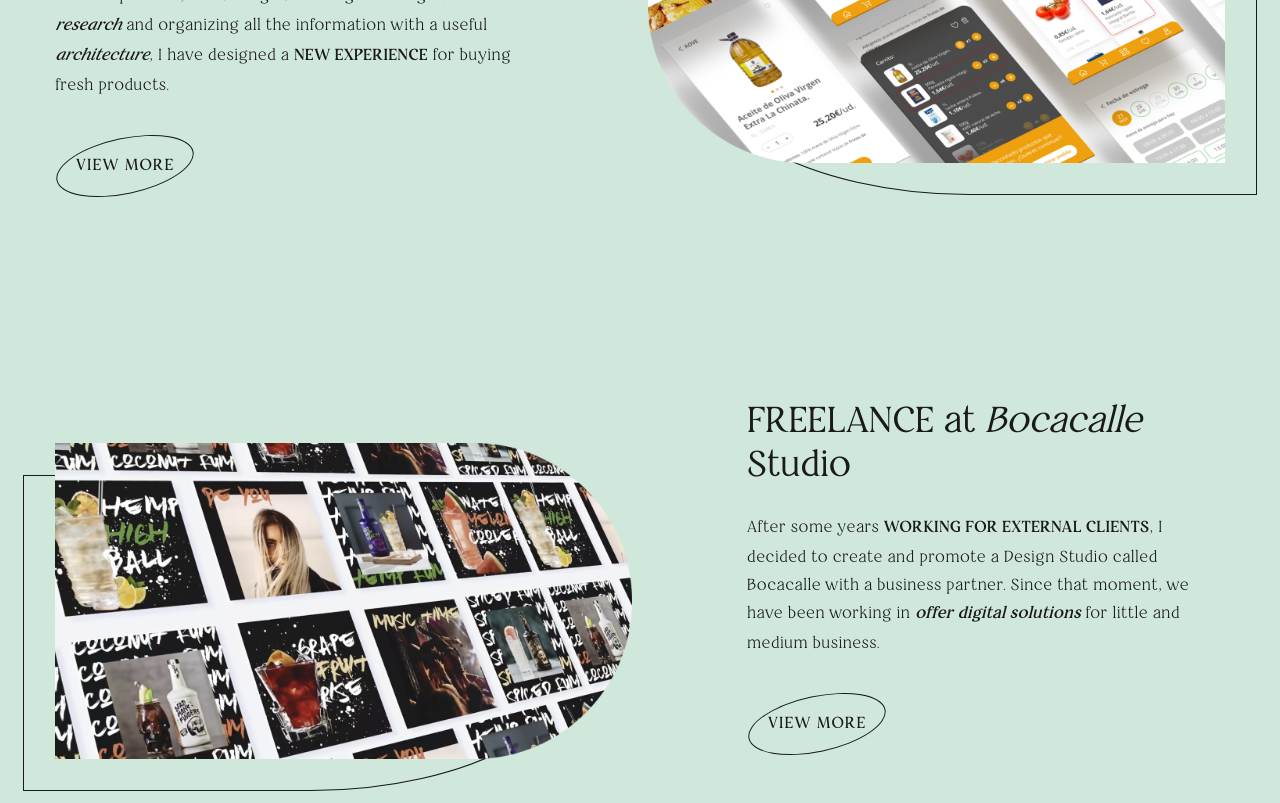
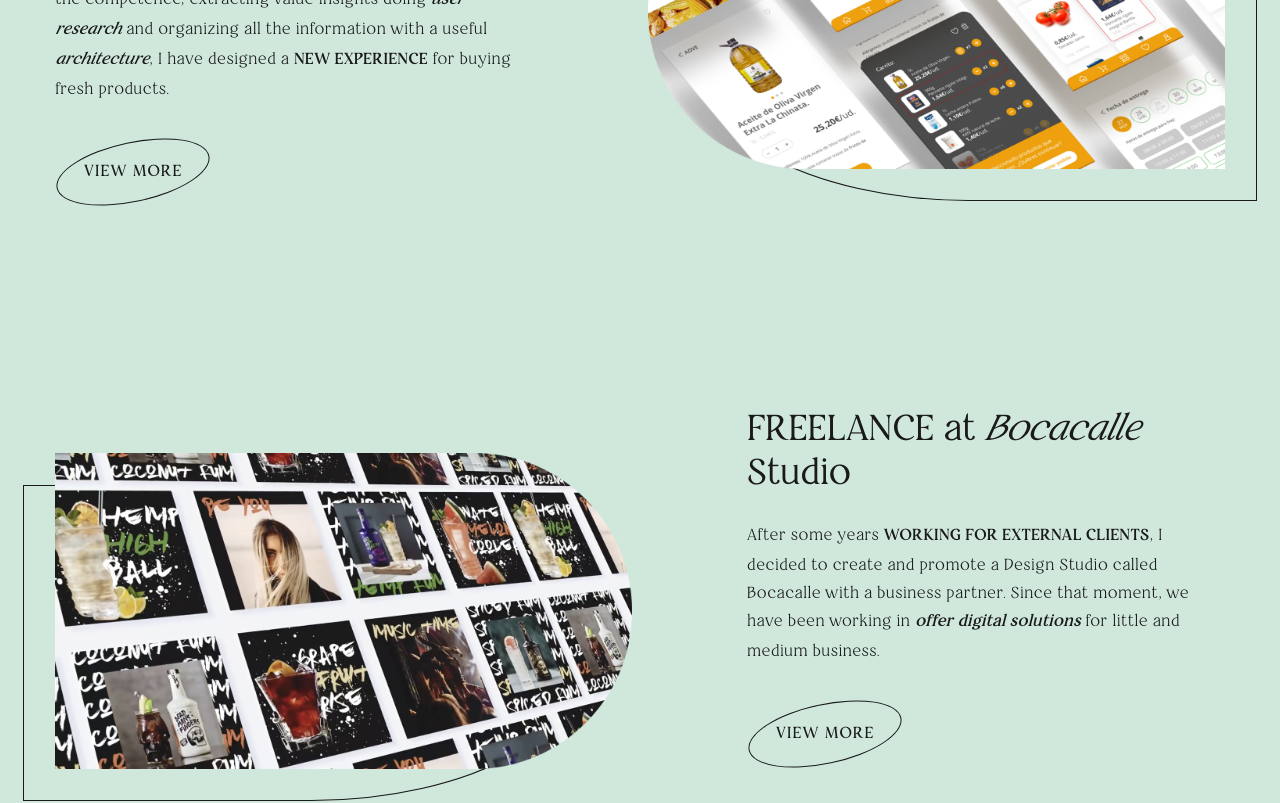
Before and after one commit to gemmabou/gemma-bou-web, a Vue app: page / in a window 1280 px wide. Shown: the part 1580-2383 px from the top of the page. Built offline with nearby package versions, Linux system fonts and the light colour scheme; what vue-window-size would draw is missing.

Commit message:
fixing button size

```diff
--- a/src/components/home/MainSection.vue
+++ b/src/components/home/MainSection.vue
@@ -20,6 +20,7 @@
       <p class="view-more-button">
         <bou-button
           label="View more"
+          size="large"
           :anchor="true"
           :href="link"
           :targetBlank="true"
@@ -43,6 +44,7 @@
       <p class="view-more-button">
         <bou-button
           label="View more"
+          size="large"
           :anchor="true"
           :href="link"
           :targetBlank="true"
@@ -70,6 +72,7 @@
         <bou-button
           label="View more"
           :anchor="true"
+          size="large"
           :href="link"
           :targetBlank="true"
         />
--- a/src/components/shared/Button.vue
+++ b/src/components/shared/Button.vue
@@ -60,6 +60,9 @@
 </script>
 
 <style lang="scss">
+$defaultHeight: 3.5rem;
+$defaultWidth: 8.75rem;
+
 $rotation: 12deg;
 $activeRotation: 1deg;
 
@@ -91,10 +94,8 @@
 
   transition: $hoverTransition;
 
-  min-height: 3.5rem;
-  min-width: 8.75rem;
-
-  //padding: 0.575rem 1.55rem;
+  min-height: $defaultHeight;
+  min-width: $defaultWidth;
 
   transform: rotate(-$rotation);
 
@@ -102,6 +103,16 @@
   border-radius: 50%;
   color: $neutral90;
   text-decoration: none;
+
+  &.small {
+    min-height: $defaultHeight - 1rem;
+    min-width: $defaultWidth - 1rem;
+  }
+
+  &.large {
+    min-height: $defaultHeight + 0.25rem;
+    min-width: $defaultWidth + 1rem;
+  }
 
   &.disabled {
     opacity: 0.6;
--- a/src/components/shared/navbar/NavbarItems.vue
+++ b/src/components/shared/navbar/NavbarItems.vue
@@ -4,6 +4,7 @@
       v-for="(item, index) in items"
       :key="index"
       :anchor="true"
+      :size="buttonSize"
       :label="item.displayName"
       :active="isItemActive(item.route)"
       @click="redirect(item.route)"
@@ -13,7 +14,8 @@
 </template>
 
 <script lang="ts">
-import { GenericFlexDirection, NavbarItem } from "@/types";
+import { GenericFlexDirection, GenericSize, NavbarItem, ScreenSize } from "@/types";
+import { getScreenSize } from "@/utils";
 import { Component, Vue, Prop } from "vue-property-decorator";
 
 @Component({})
@@ -25,6 +27,23 @@
     let result = "";
     if (this.direction) {
       result = `navbar-item-${this.direction}`;
+    }
+    return result;
+  }
+
+  get isMobileResolution() {
+    let result = false;
+    const screenSize = getScreenSize(this.windowWidth);
+    if (screenSize <= ScreenSize.sm) {
+      result = true;
+    }
+    return result;
+  }
+
+  get buttonSize() {
+    let result: GenericSize = 'default';
+    if(this.isMobileResolution) {
+      result = 'large';
     }
     return result;
   }
--- a/src/styles/common/default-styles.scss
+++ b/src/styles/common/default-styles.scss
@@ -42,6 +42,12 @@
         font-weight: normal;
     }
 
+    h1, h2, h3, h4, h5 {
+        i {
+            @include light-italic-font;
+        }
+    }
+
     li {
         @include body-3;
     }
--- a/src/views/About.vue
+++ b/src/views/About.vue
@@ -2,7 +2,7 @@
   <bou-container>
     <TitleSection>
       <template v-slot:title>
-        <h1>The EVOLUTION of Graphic, Web, UI, UX to <i>Product Designer</i></h1>
+        <h1>The <span class="uppercase">evolution</span> of Graphic, Web, UI, UX to <i>Product Designer</i></h1>
       </template>
       <template v-slot:description>
         <p>
--- a/src/views/Home.vue
+++ b/src/views/Home.vue
@@ -31,7 +31,7 @@
 
     <MainSection imagePosition="left">
       <template v-slot:title>
-        I have created a Design System for my posts on Instagram
+        I have created a <span class="uppercase">Design System</span> for my <i>posts</i> on Instagram
       </template>
       <template v-slot:description>
         <p class="body3">
@@ -90,7 +90,7 @@
     </MainSection>
 
     <MainSection imagePosition="left">
-      <template v-slot:title> FREELANCE at <i>Bocacalle</i> Studio </template>
+      <template v-slot:title> <span class="uppercase">Freelance</span> at <i>Bocacalle</i> Studio </template>
       <template v-slot:description>
         <p class="body3">
           After some years
```
